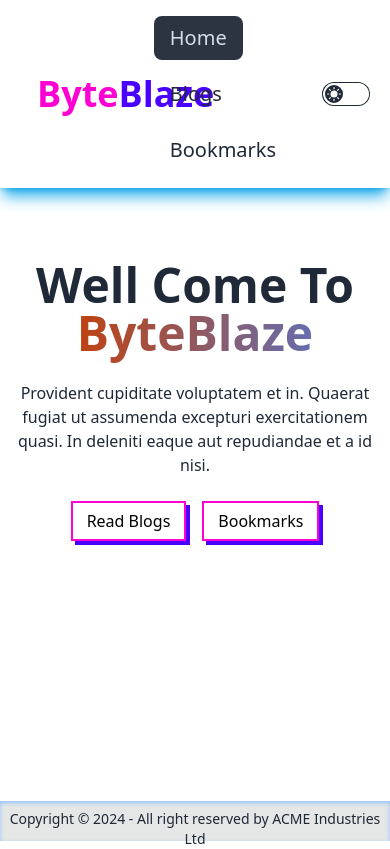
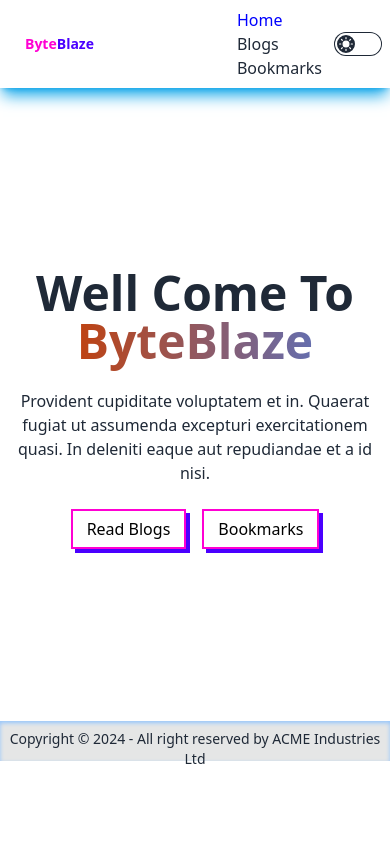
Before and after one commit to ranamiah221/byte-blaze-blog, a React (Vite) app: page / in a window 390 px wide. Built offline with nearby package versions, Linux system fonts and the light colour scheme.

Commit message:
fixed website  responsiveness

```diff
--- a/src/components/Banner/Banner.jsx
+++ b/src/components/Banner/Banner.jsx
@@ -3,7 +3,7 @@ import React from "react";
 import { Link } from "react-router-dom";
 const Banner = () => {
   return (
-    <div className="hero -mt-20">
+    <div className="hero md:-mt-20 mt-24">
       <div className="hero-content text-center ">
         <div className="max-w-xl">
           <h1 className="text-5xl font-bold">
--- a/src/components/Navbar/Navbar.jsx
+++ b/src/components/Navbar/Navbar.jsx
@@ -19,14 +19,14 @@ const Navbar = () => {
 
   return (
     <div className="navbar flex justify-between
-    bg-base-100 shadow-lg px-5 fixed z-10 shadow-sky-500">
-      <div className="">
-        <Link to='/' className="btn btn-ghost text-4xl font-bold text-secondary gap-0">
+    bg-base-100 shadow-lg md:px-5 fixed z-10 shadow-sky-500 ">
+      <div className="flex-1">
+        <Link to='/' className="btn btn-ghost md:text-4xl font-bold text-secondary gap-0">
           Byte<span className="text-primary">Blaze</span>{" "}
         </Link>
       </div>
-      <nav className="">
-        <ul className="menu menu-horizontal px-1 text-xl font-medium gap-3">
+      <nav className="flex-1 justify-end">
+        <ul className="md:flex md:items-center px-1 md:text-xl font-medium gap-5 mr-2">
           <li>
             <NavLink
               to="/"
--- a/src/layouts/MainLayouts.jsx
+++ b/src/layouts/MainLayouts.jsx
@@ -9,10 +9,10 @@ const MainLayouts = () => {
     const navigation =useNavigation();
     return (
         <div className="">
-            <div className="h-20">
+            <div className="md:h-20 ">
             <Navbar></Navbar>
             </div>
-           <div className="min-h-[calc(100vh-123px)] w-full">
+           <div className="md:min-h-[calc(100vh-123px)] w-full">
                   {
                     navigation.state === 'loading' ?<SpinnerLoader></SpinnerLoader>:
                     <Outlet></Outlet>
--- a/src/pages/BookMarks/BookMarks.jsx
+++ b/src/pages/BookMarks/BookMarks.jsx
@@ -20,7 +20,8 @@ const BookMarks = () => {
     return (
         <>{
            bookmarks.length===0 ? <div><NoBookmarkFound></NoBookmarkFound></div>:
-         <div className="px-8 my-10 grid justify-center grid-cols-1 gap-6 sm:grid-cols-2 lg:grid-cols-3">
+         <div className="px-8 md:my-10 md:pt-0 pt-32 grid justify-center
+         mb-5 grid-cols-1 gap-6 sm:grid-cols-2 lg:grid-cols-3">
           {
             bookmarks?.map(blog=><BlogCard key={blog.id} blog={blog} deletable={true} handleDelete={handleDelete}></BlogCard>)
           }
```
